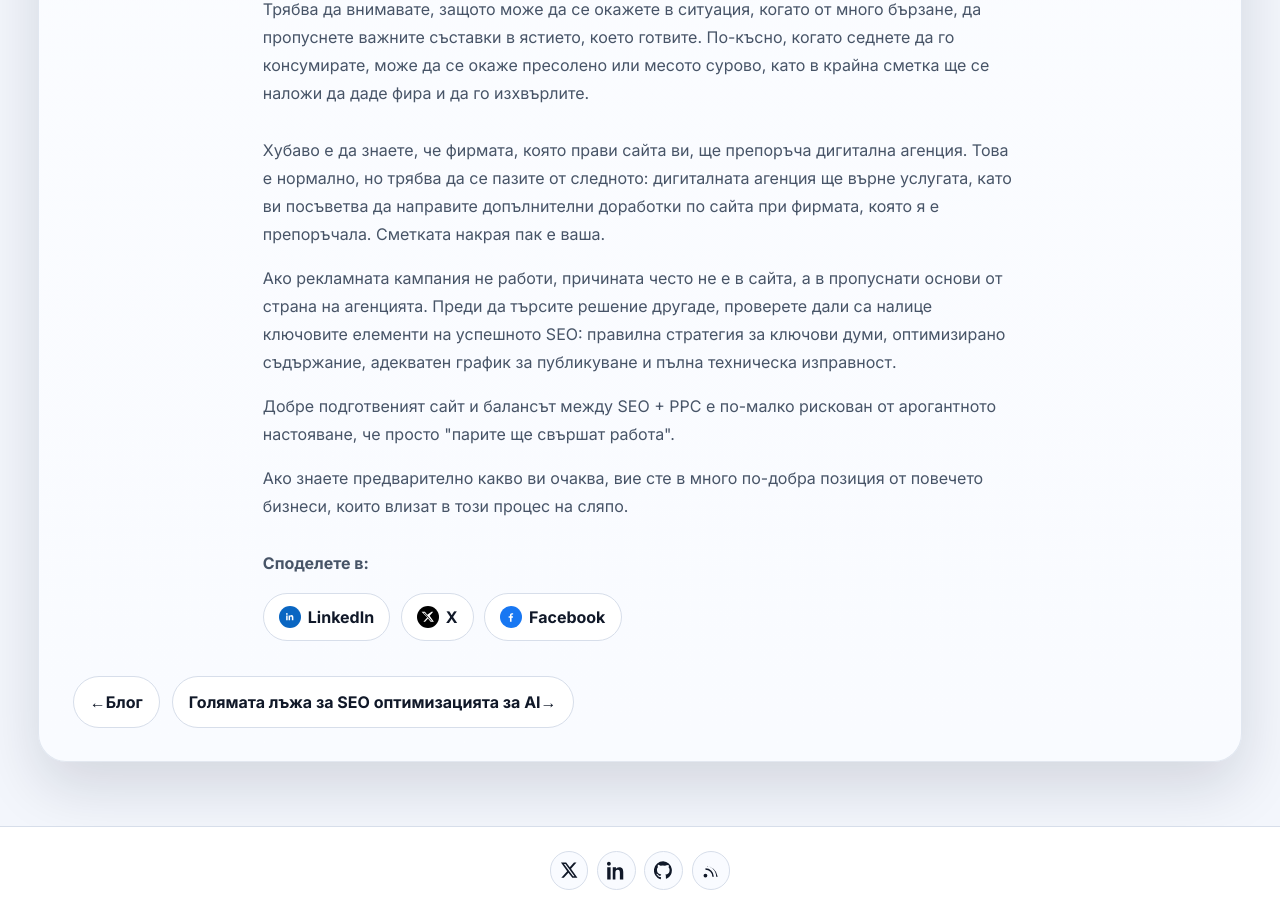
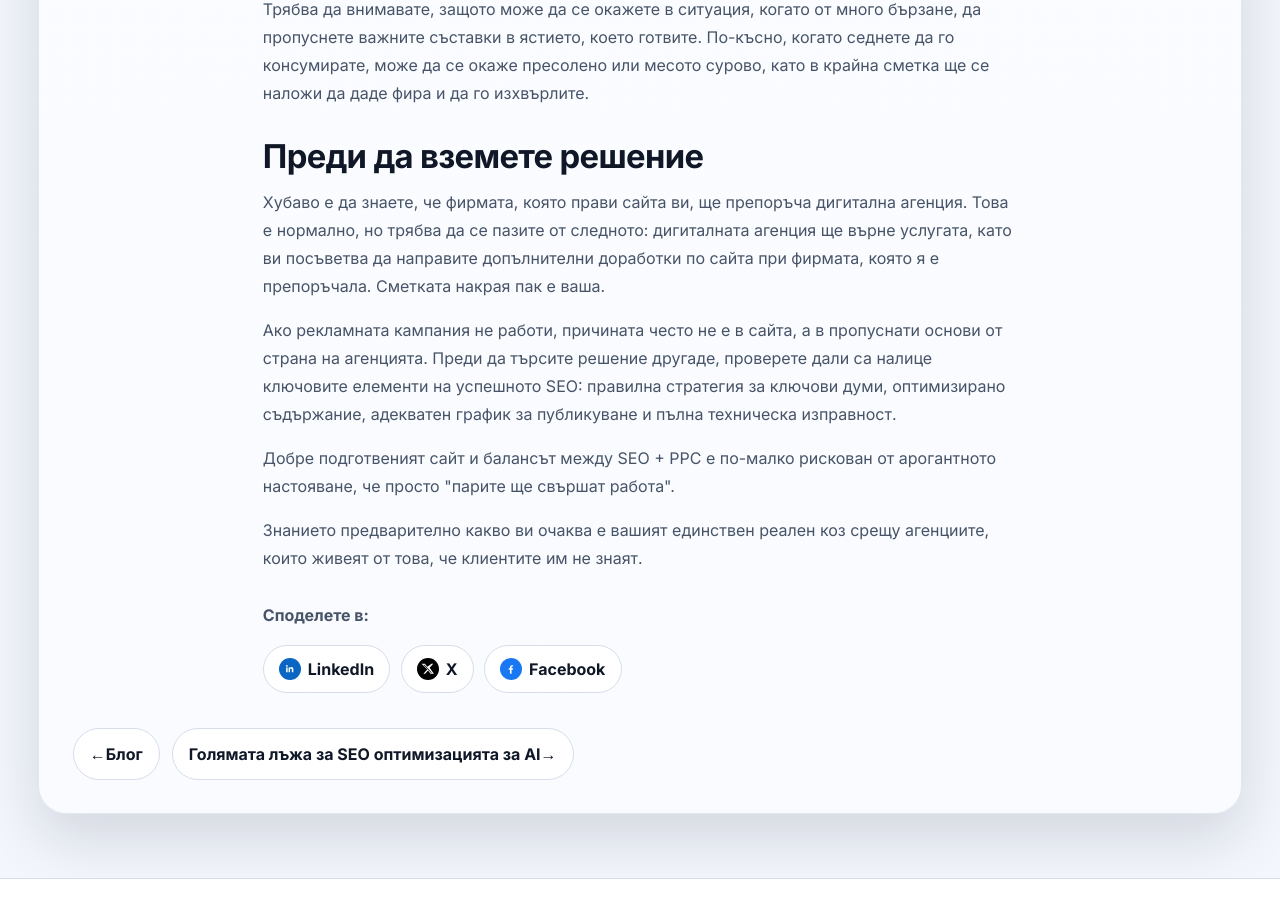
Before and after one commit to inweblife/inweblife, a Next.js app: page /website-and-google-ads in a window 1280 px wide. Shown: the part 4000-4902 px from the top of the page. Built offline with nearby package versions, Linux system fonts and the light colour scheme.

Commit message:
Update website-and-google-ads.js

```diff
--- a/pages/website-and-google-ads.js
+++ b/pages/website-and-google-ads.js
@@ -250,6 +250,7 @@ const WebsiteAndGoogleAds = () => {
           </section>
 
           <section>
+            <h2>Преди да вземете решение</h2>
             <p>
               Хубаво е да знаете, че фирмата, която прави сайта ви, ще препоръча дигитална агенция.
               Това е нормално, но трябва да се пазите от следното: дигиталната агенция ще върне услугата,
@@ -266,8 +267,8 @@ const WebsiteAndGoogleAds = () => {
               настояване, че просто &quot;парите ще свършат работа&quot;.
             </p>
             <p>
-              Ако знаете предварително какво ви очаква, вие сте в много по-добра позиция от повечето
-              бизнеси, които влизат в този процес на сляпо.
+              Знанието предварително какво ви очаква е вашият единствен реален коз срещу агенциите,
+              които живеят от това, че клиентите им не знаят.
             </p>
           </section>
 
```
